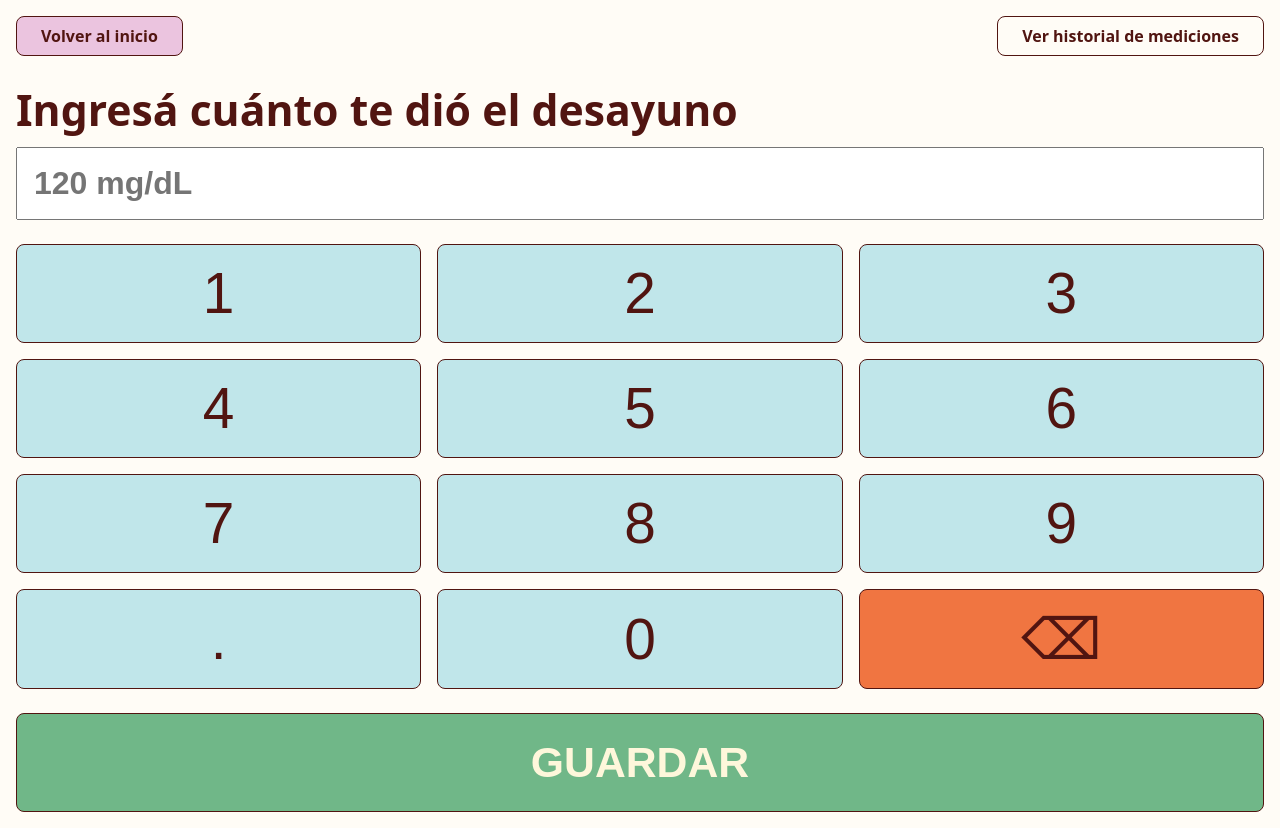
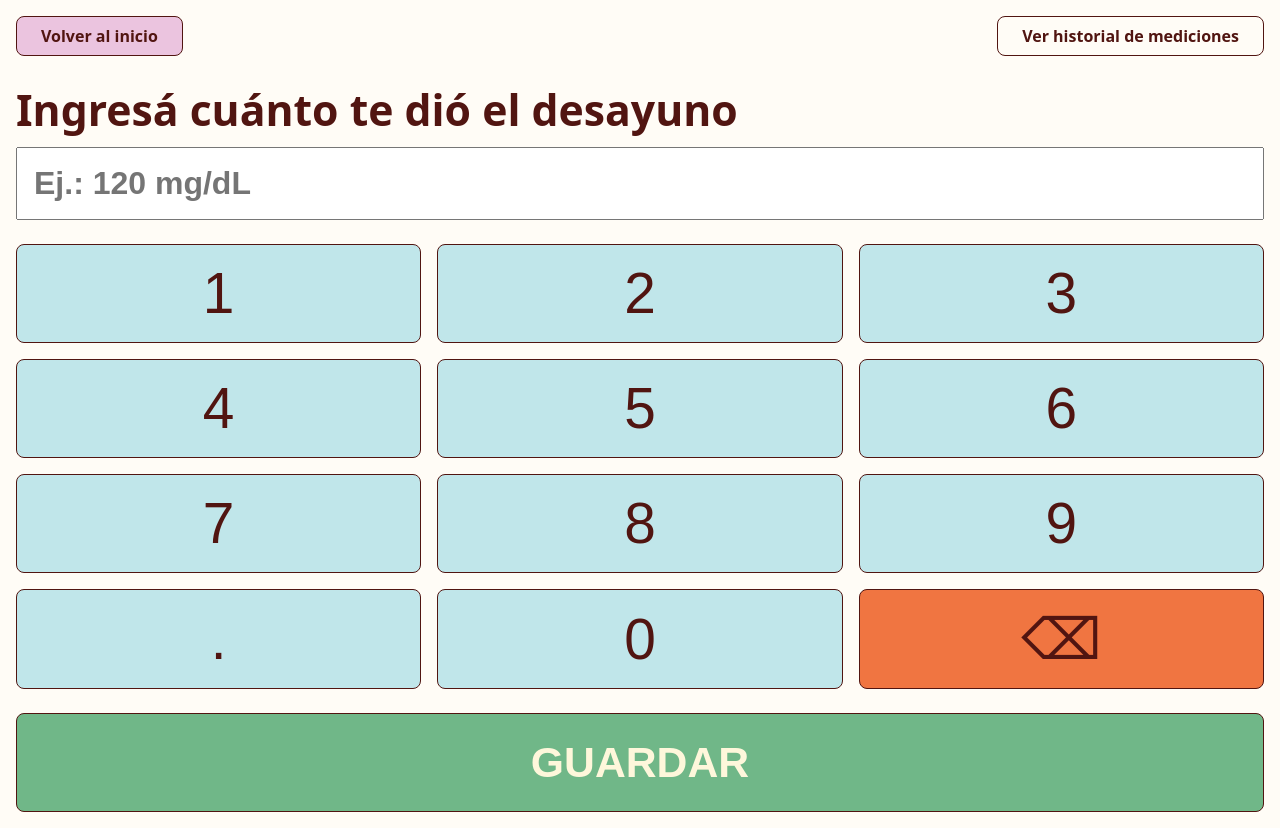
Before and after one commit to leandromuzzupappa/glucose-control, a Next.js app: page /new/breakfast in a window 1280 px wide. Built offline with nearby package versions, Linux system fonts and the light colour scheme.

Commit message:
refactor: update meal tracker to include the tracker error component

```diff
--- a/src/app/new/[moment]/page.tsx
+++ b/src/app/new/[moment]/page.tsx
@@ -1,9 +1,10 @@
 import { Header } from "@/components/Header";
 import { MealTracker } from "@/components/MealTracker";
+import { MealType } from "@/types/glucoseTypes";
 
 type MomentPageProps = {
   params: Promise<{
-    moment: string;
+    moment: MealType;
   }>;
 };
 
--- a/src/components/MealTracker/MealTracker.hooks.ts
+++ b/src/components/MealTracker/MealTracker.hooks.ts
@@ -3,10 +3,11 @@ import { UseMealTrackerReturnType } from "./MealTracker.types";
 
 export const useMealTracker = (): UseMealTrackerReturnType => {
   const [glucoseLevel, setGlucoseLevel] = useState("");
+  const [hasError, setHasError] = useState(false);
 
   const onGlucoseLevelChange = (value: string) => {
     setGlucoseLevel(value);
   };
 
-  return { glucoseLevel, onGlucoseLevelChange };
+  return { hasError, glucoseLevel, onGlucoseLevelChange };
 };
--- a/src/components/MealTracker/MealTracker.tsx
+++ b/src/components/MealTracker/MealTracker.tsx
@@ -7,12 +7,13 @@ import { MealTrackerProps } from "./MealTracker.types";
 import { useMealTracker } from "./MealTracker.hooks";
 import { MealTypeSpanishEnum } from "@/types/glucoseTypes";
 import { Numpad } from "../Numpad";
+import { TrackerError } from "../TrackerError";
 
 export const MealTracker = ({
   moment,
   className,
 }: MealTrackerProps): ReactElement => {
-  const { glucoseLevel, onGlucoseLevelChange } = useMealTracker();
+  const { hasError, glucoseLevel, onGlucoseLevelChange } = useMealTracker();
 
   return (
     <div className={classNames(styles.mealTracker, className)}>
@@ -24,11 +25,13 @@ export const MealTracker = ({
         className={styles.input}
         value={glucoseLevel}
         type="text"
-        placeholder="120 mg/dL"
+        placeholder="Ej.: 120 mg/dL"
         readOnly
       />
       <Numpad className={styles.numpad} onValueChange={onGlucoseLevelChange} />
       <button className={styles.submit}>Guardar</button>
+
+      {hasError && <TrackerError />}
     </div>
   );
 };
--- a/src/components/MealTracker/MealTracker.types.ts
+++ b/src/components/MealTracker/MealTracker.types.ts
@@ -6,6 +6,7 @@ export type MealTrackerProps = {
 };
 
 export type UseMealTrackerReturnType = {
+  hasError: boolean;
   glucoseLevel: string;
   onGlucoseLevelChange: (value: string) => void;
 };
```
